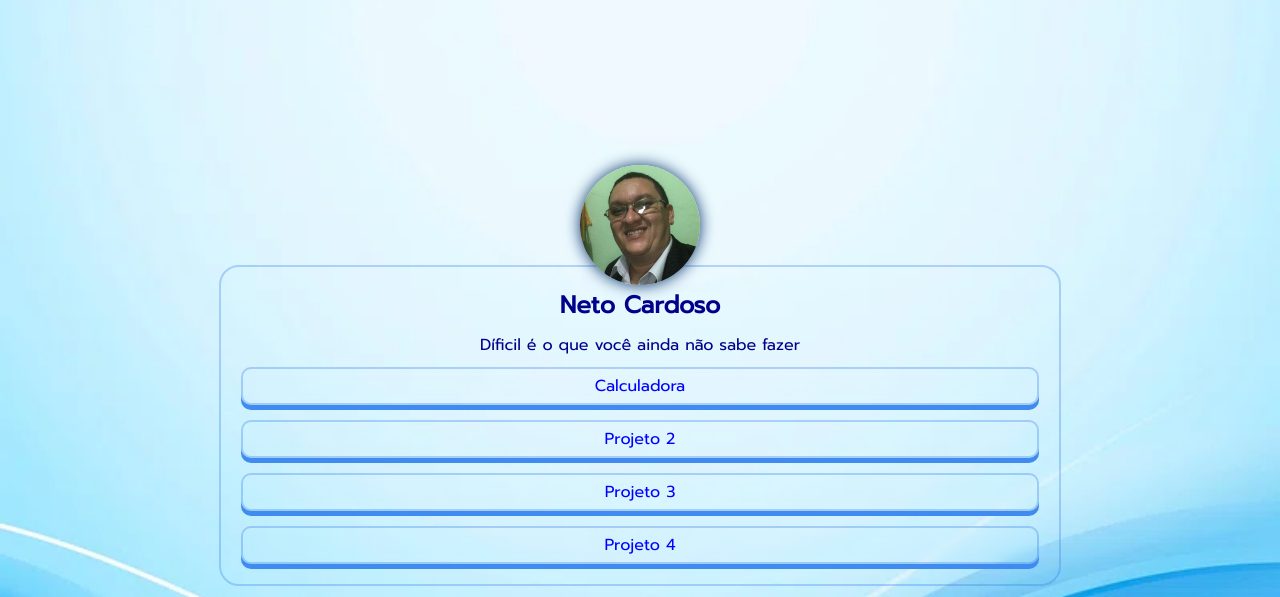
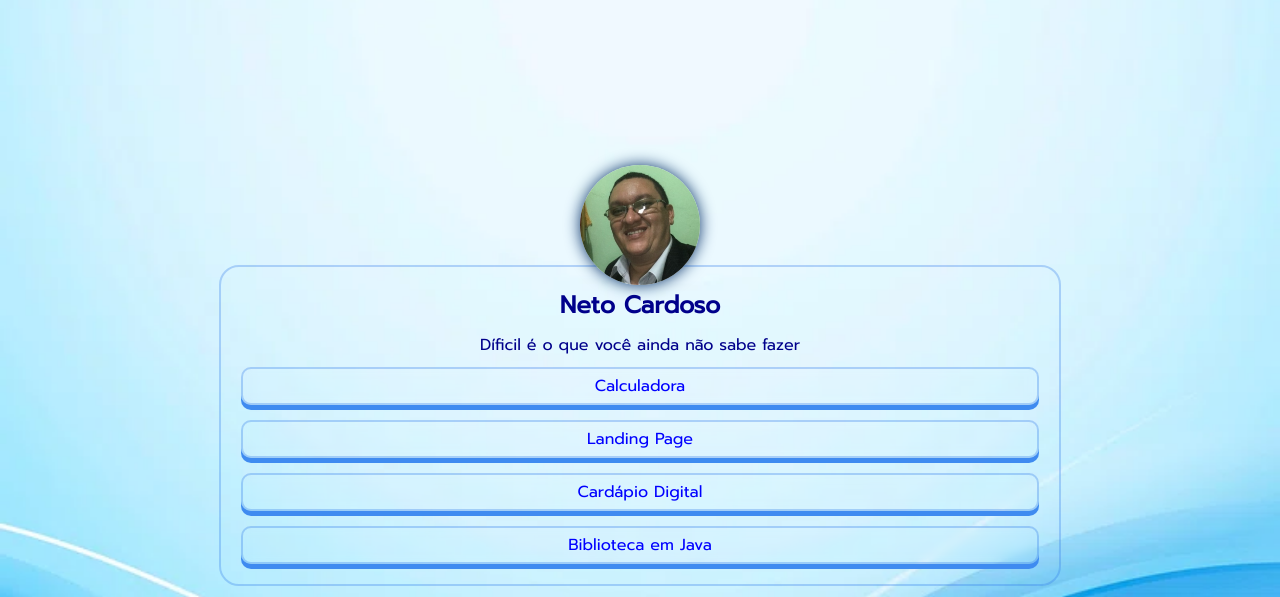
Before and after one commit to cardosofrc/portfolio, a plain HTML site: page index.html in a window 1280 px wide. Shown: the top 597 px of the page. Drawn offline with nearby package versions, Linux system fonts and the light colour scheme.

Commit message:
Commit 3

```diff
--- a/index.html
+++ b/index.html
@@ -22,9 +22,9 @@
 
             <div class="card">
                 <a href="https://cardosofrc.github.io/calculadora/">Calculadora</a>
-                <a href="">Projeto 2</a>
-                <a href="">Projeto 3</a>
-                <a href="">Projeto 4</a>
+                <a href="https://cardosofrc.github.io/rede/">Landing Page</a>
+                <a href="https://cardosofrc.github.io/dguster/">Cardápio Digital</a>
+                <a href="https://github.com/cardosofrc/eduz.git">Biblioteca em Java</a>
             </div>
 
         </section>
@@ -33,7 +33,7 @@
             <div class="network-details">
                 <a href=""><i class='bx bxl-linkedin-square'></i></a>
                 <a href=""><i class='bx bxl-github'></i></a>
-                <a href=""><i class='bx bxl-instagram-alt'></i></a>
+                <a href="https://www.instagram.com/netocardoso1982?igsh=MWY5bTcwcjF0YnNwcw%3D%3D&utm_source=qr "><i class='bx bxl-instagram-alt'></i></a>
             </div>
         </section>
 
```
